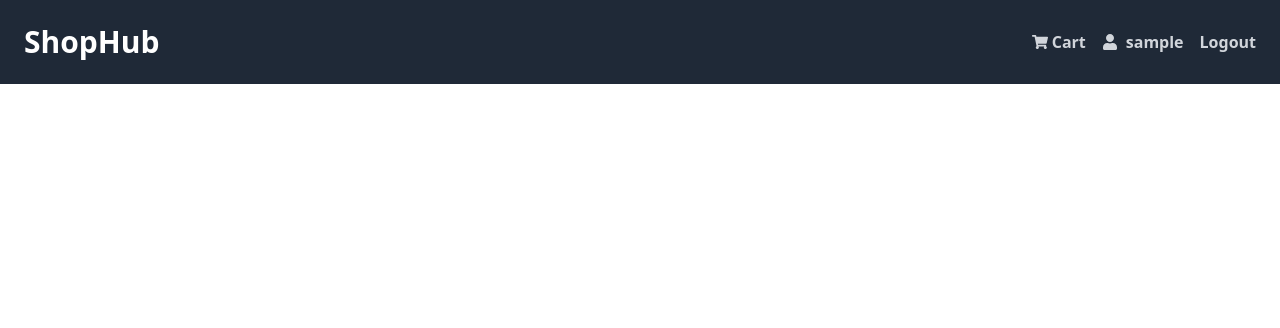
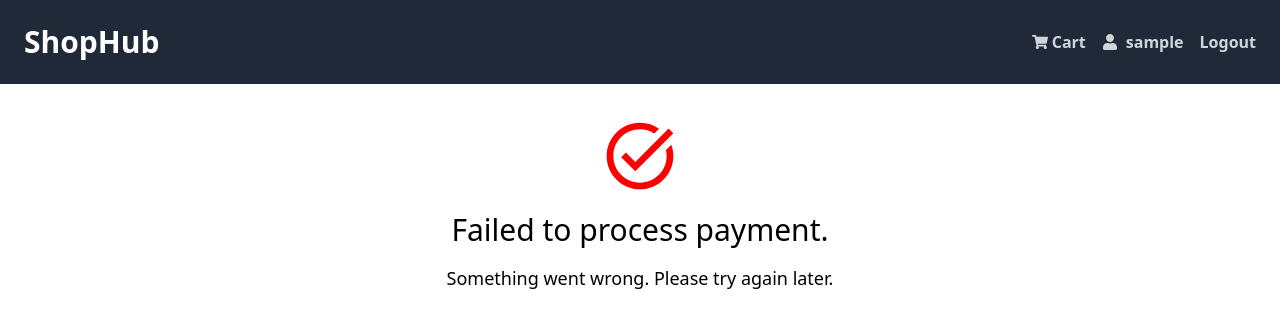
Before and after one commit to sandeshtiwari/React-Ecommerce, a React (Vite) app: page /payment in a window 1280 px wide. Shown: the top 328 px of the page. Built offline with nearby package versions, Linux system fonts and the light colour scheme; sample sign-in values are in the browser's storage.

Commit message:
feat: Style payment return page

```diff
--- a/package.json
+++ b/package.json
@@ -10,6 +10,10 @@
     "preview": "vite preview"
   },
   "dependencies": {
+    "@emotion/react": "^11.11.4",
+    "@emotion/styled": "^11.11.5",
+    "@mui/icons-material": "^5.15.14",
+    "@mui/material": "^5.15.14",
     "@reduxjs/toolkit": "^2.2.1",
     "@types/react-router-dom": "^5.3.3",
     "react": "^18.2.0",
--- a/src/pages/PaymentSuccess.tsx
+++ b/src/pages/PaymentSuccess.tsx
@@ -1,7 +1,9 @@
 import { useLocation } from "react-router-dom";
 import { useSetOrderPaidMutation } from "../slices/orderApiSlice";
 import { useEffect, useState } from "react";
+import TaskAltIcon from "@mui/icons-material/TaskAlt";
 import Loader from "../components/Loader";
+import { Link } from "react-router-dom";
 
 interface OrderPaidResponse {
   status: string;
@@ -12,11 +14,36 @@ export default function PaymentSuccess() {
   const { search } = useLocation();
   const sp = new URLSearchParams(search);
   const token = sp.get("token");
+  const fail = sp.get("fail");
 
   const [response, setResponse] = useState<OrderPaidResponse | null>(null);
 
-  if (!token) {
-    return;
+  const CenteredMessageWithIcon = ({
+    title,
+    message,
+    color,
+  }: {
+    title: string;
+    message: string;
+    color: string;
+  }) => {
+    return (
+      <div className="flex flex-col items-center justify-center mt-5">
+        <TaskAltIcon sx={{ fontSize: 80, fill: color }} />
+        <h1 className="text-black-500 text-3xl my-4">{title}</h1>
+        <p className="text-black-500 text-lg">{message}</p>
+      </div>
+    );
+  };
+
+  if (!token || fail) {
+    return (
+      <CenteredMessageWithIcon
+        title="Failed to process payment."
+        message="Something went wrong. Please try again later."
+        color="red"
+      />
+    );
   }
 
   const [setOrderPaid, { isLoading }] = useSetOrderPaidMutation();
@@ -29,10 +56,33 @@ export default function PaymentSuccess() {
     };
     makeOrderPaid();
   }, [token, setOrderPaid]);
+
+  if (!response) {
+    return (
+      <CenteredMessageWithIcon
+        title="Failed to process payment."
+        message="Something went wrong. Please try again later."
+        color="red"
+      />
+    );
+  }
   return (
-    <div>
-      <h2>Payment Processing</h2>
-      <p>{response ? response.message : <Loader />}</p>
-    </div>
+    <>
+      {response.status === "Success" && (
+        <div className="flex flex-col justify-center items-center m-auto">
+          <CenteredMessageWithIcon
+            title="Success!"
+            message="Successfully processed your payment!"
+            color="green"
+          />
+          <Link
+            className="p-2 bg-gray-300 hover:bg-gray-400 hover:text-white border border-solid rounded-sm w-[100px] text-center my-5"
+            to="/"
+          >
+            Go Home
+          </Link>
+        </div>
+      )}
+    </>
   );
 }
--- a/src/pages/ProductPage.tsx
+++ b/src/pages/ProductPage.tsx
@@ -67,7 +67,7 @@ const ProductPage = () => {
     <div className="flex flex-col">
       <Link
         to="/"
-        className="p-2 bg-gray-300 hover:bg-gray-400 hover:text-white border border-solid rounded-sm w-20 h-[2.7rem] text-center"
+        className="p-2 bg-gray-300 hover:bg-gray-400 hover:text-white border border-solid rounded-sm w-[100px] text-center"
       >
         Go Home
       </Link>
```
Also changed, not shown: 1 other file (tests, documents, lock files or other folders).
